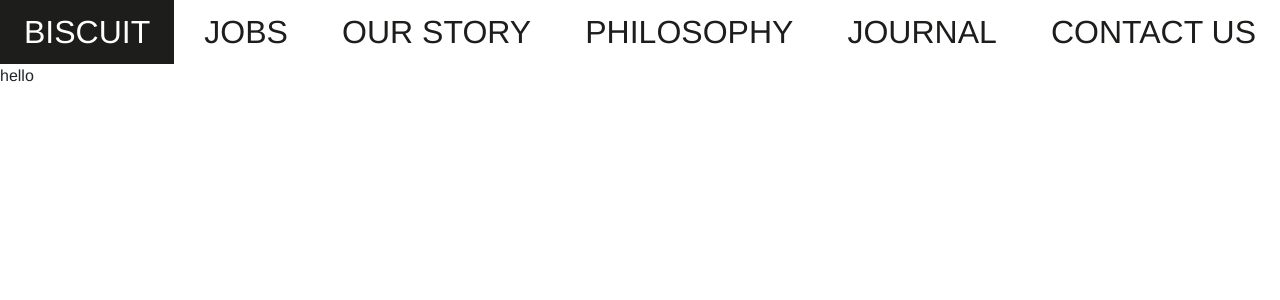
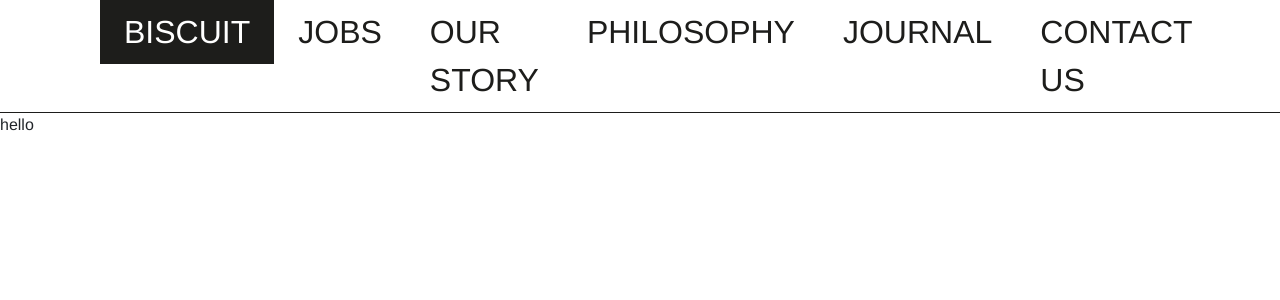
Before and after one commit to techtee-ltd/biscuit-recruitment-website, a Next.js app: page / in a window 1280 px wide. Shown: the top 300 px of the page. Built offline with nearby package versions, Linux system fonts and the light colour scheme.

Commit message:
Initial working mobile header

```diff
--- a/src/app/globals.scss
+++ b/src/app/globals.scss
@@ -1,5 +1,9 @@
 
 $font-family-base: "Helvetica Neue", sans-serif;
+
+// $theme-colors: (
+//   "primary": #1D1D1B,
+// );
 
 @import '~bootstrap/scss/bootstrap';
 
@@ -22,6 +26,5 @@ $font-family-base: "Helvetica Neue", sans-serif;
 }
 
 body {
-  max-width: var(--max-width);
   margin: 0 auto;
 }
--- a/src/components/Header/Header.module.scss
+++ b/src/components/Header/Header.module.scss
@@ -1,10 +1,37 @@
-.navMenu {
+.headerMenuButton {
+    height: 48px;
+    width: 48px;
+    background-color: transparent;
+    border: none;
     display: flex;
-    flex-wrap: nowrap;;
-    justify-content: space-between;
+    align-items: center;
+    justify-content: center;
+    cursor: pointer;
 }
 
-.navLink {
+.headerDrawer {
+    position: fixed;
+    left: 0;
+    top: 0;
+    transform: translate3d(100vw, 0, 0);
+    background: var(--primary-white);
+    width: 100vw;
+    height: 100vh;
+    display:flex;
+    flex-direction:column;
+    transition: 0.3s ease-out;
+}
+
+.headerDrawOpen {
+    transform: translate3d(0vw, 0, 0);
+    transition: 0.3s ease-out;
+}
+
+.headerMenuDesktop {
+    display: none;
+}
+
+.headerLink {
     position: relative;
     padding: 8px 24px;
     font-size: var(--text-md);
@@ -14,18 +41,37 @@
     color: var(--primary-black);
     font-weight: 500;
     height: 100%;
+    display: flex;
+    justify-content: space-between;
+    align-items: center;
 }
 
-.navLinkSelected {
-    color: var(--primary-white);
-    transition: .7s ease-out;
+@media (min-width: 1198px) {
+    .headerContainer {
+        margin: 0;
+        width: 100%;
+    }
+
+    .headerMenuMobile {
+        display: none;
+    }
+
+    .headerMenuDesktop {
+        display:block;
+    }
+
+    .headerMenu {
+        display: flex;
+        flex-wrap: nowrap;
+        justify-content: space-between;
+        padding-left: 100px;
+        padding-right: 100px;
+        width: 100%;
+        border-bottom: 1px solid var(--primary-black);
+    }
+
+    .headerDrawer {
+        display: none;
+    }
+
 }
-
-.navMarker {
-    left: 0;
-    position: absolute;
-    height: 100px;
-    width: 0;
-    background-color: var(--primary-black);
-    transition: 0.3s ease-out;
-}
--- a/src/components/Header/index.tsx
+++ b/src/components/Header/index.tsx
@@ -1,26 +1,37 @@
 "use client";
 
 import styles from "@/components/Header/Header.module.scss";
+import HeaderItems from "@/components/HeaderItems";
+import CloseIcon from "@/components/Icons/CloseIcon";
+import HamburgerMenu from "@/components/Icons/HamburgerMenu";
 import Link from "next/link";
 import { useEffect, useRef, useState } from "react";
-import { Nav } from "react-bootstrap";
+import { Container, Nav } from "react-bootstrap";
 
 const Header = () => {
   const [markerStyle, setMarkerStyle] = useState({
+    top: "0px",
     left: "0px",
     width: "0px",
     height: "0px",
   });
   const [selectedNav, setSelectedNav] = useState("");
 
-  const handleStyleUpdates = (target: any) => {
-    const { offsetLeft, offsetWidth, offsetHeight, text } = target;
+  const handleStyleUpdates = (target: {
+    offsetTop: number;
+    offsetLeft: number;
+    offsetWidth: number;
+    offsetHeight: number;
+    id: string;
+  }) => {
+    const { offsetTop, offsetLeft, offsetWidth, offsetHeight, id } = target;
     setMarkerStyle({
+      top: `${offsetTop}px`,
       left: `${offsetLeft}px`,
       width: `${offsetWidth}px`,
       height: `${offsetHeight}px`,
     });
-    setSelectedNav(text);
+    setSelectedNav(id);
   };
 
   const handleLinkClick = (e: any) => {
@@ -34,7 +45,7 @@ const Header = () => {
     handleStyleUpdates(ref.current);
   }, []);
 
-  const navItems = [
+  const headerItems = [
     {
       text: "Biscuit",
       href: "/",
@@ -62,25 +73,59 @@ const Header = () => {
     },
   ];
 
+  const [drawerOpen, setDrawerOpen] = useState(false);
+
+  console.log(selectedNav);
+
   return (
-    <Nav className={styles.navMenu}>
-      <div className={styles.navMarker} style={markerStyle} />
-      {navItems.map((item) => {
-        const { text, href, ref = null } = item;
-        const isSelected = selectedNav === text ? styles.navLinkSelected : "";
-        return (
+    <>
+      {/* mobile header */}
+      <Container className={styles.headerMenuMobile}>
+        <Container className="d-flex justify-content-between">
           <Link
-            key={text}
-            ref={ref}
-            onClick={handleLinkClick}
-            className={`${styles.navLink} ${isSelected}`}
-            href={href}
+            href="/"
+            passHref
+            className={`${styles.headerLink} ${styles.headerMenuTitle}`}
           >
-            {text}
+            Biscuit
           </Link>
-        );
-      })}
-    </Nav>
+          <div
+            onClick={() => {
+              setDrawerOpen(true);
+            }}
+            aria-controls="basic-navbar-nav"
+            className={styles.headerMenuButton}
+          >
+            <HamburgerMenu />
+          </div>
+        </Container>
+
+        <div
+          className={`${styles.headerDrawer} ${
+            drawerOpen && styles.headerDrawOpen
+          }`}
+        >
+          <HeaderItems
+            headerItems={headerItems}
+            markerStyle={markerStyle}
+            handleLinkClick={handleLinkClick}
+            selectedNav={selectedNav}
+            CloseIcon={CloseIcon}
+            handleOnClose={() => setDrawerOpen(false)}
+          />
+        </div>
+      </Container>
+
+      {/* desktop header */}
+      <Nav bsPrefix={styles.headerMenu} className={styles.headerMenuDesktop}>
+        <HeaderItems
+          headerItems={headerItems}
+          markerStyle={markerStyle}
+          handleLinkClick={handleLinkClick}
+          selectedNav={selectedNav}
+        />
+      </Nav>
+    </>
   );
 };
 
--- /dev/null
+++ b/src/components/HeaderItems/HeaderItems.module.scss
@@ -0,0 +1,38 @@
+.headerLink {
+    position: relative;
+    padding: 8px 24px;
+    font-size: var(--text-md);
+    text-decoration: none;
+    text-transform: uppercase;
+    cursor: pointer;
+    color: var(--primary-black);
+    font-weight: 500;
+    height: 64px;
+    display: flex;
+    justify-content: space-between;
+    align-items: center;
+}
+
+.headerLinkSelected {
+    color: var(--primary-white);
+    transition: 0.7s ease-out;
+}
+
+.headerMarker {
+    position: absolute;
+    background-color: var(--primary-black);
+    transition: 0.3s ease-out;
+}
+
+@media (min-width: 1200px) {
+
+    .headerLink {
+        height: 100%;
+    }
+
+    .headerMarker {
+        left: 0;
+        height: 100px;
+        width: 0;
+    }
+}
--- /dev/null
+++ b/src/components/HeaderItems/index.tsx
@@ -0,0 +1,37 @@
+import Link from "next/link";
+import styles from "@/components/HeaderItems/HeaderItems.module.scss";
+
+const HeaderItems = ({
+  headerItems,
+  markerStyle,
+  handleLinkClick,
+  selectedNav,
+  CloseIcon = null,
+  handleOnClose = null,
+}) => {
+  return (
+    <>
+      <div className={styles.headerMarker} style={markerStyle} />
+      {headerItems.map((item) => {
+        const { text, href, ref = null } = item;
+        const isSelected = selectedNav === text;
+        const isSelectedStyle = isSelected ? styles.headerLinkSelected : "";
+        return (
+          <Link
+            key={text}
+            ref={ref}
+            onClick={handleLinkClick}
+            href={href}
+            className={`${styles.headerLink} ${isSelectedStyle}`}
+            id={text}
+          >
+            {text}
+            {CloseIcon && <CloseIcon onClick={handleOnClose} />}
+          </Link>
+        );
+      })}
+    </>
+  );
+};
+
+export default HeaderItems;
--- /dev/null
+++ b/src/components/Icons/CloseIcon.tsx
@@ -0,0 +1,15 @@
+const CloseIcon = (props: any) => (
+  <svg
+    xmlns="http://www.w3.org/2000/svg"
+    width={48}
+    height={48}
+    fill="none"
+    {...props}
+  >
+    <path
+      fill="#fff"
+      d="M32 17.611 30.389 16 24 22.389 17.611 16 16 17.611 22.389 24 16 30.389 17.611 32 24 25.611 30.389 32 32 30.389 25.611 24 32 17.611Z"
+    />
+  </svg>
+);
+export default CloseIcon;
--- /dev/null
+++ b/src/components/Icons/HamburgerMenu.tsx
@@ -0,0 +1,15 @@
+const HamburgerMenu = (props: any) => (
+  <svg
+    xmlns="http://www.w3.org/2000/svg"
+    width={48}
+    height={48}
+    fill="none"
+    {...props}
+  >
+    <path
+      fill="#000"
+      d="M12 32v-2.667h24V32H12Zm0-6.667v-2.666h24v2.666H12Zm0-6.666V16h24v2.667H12Z"
+    />
+  </svg>
+);
+export default HamburgerMenu;
```
Also changed, not shown: src/components/Icons/Icons.svg (added), src/components/Icons/hamburger-menu.svg (added).
